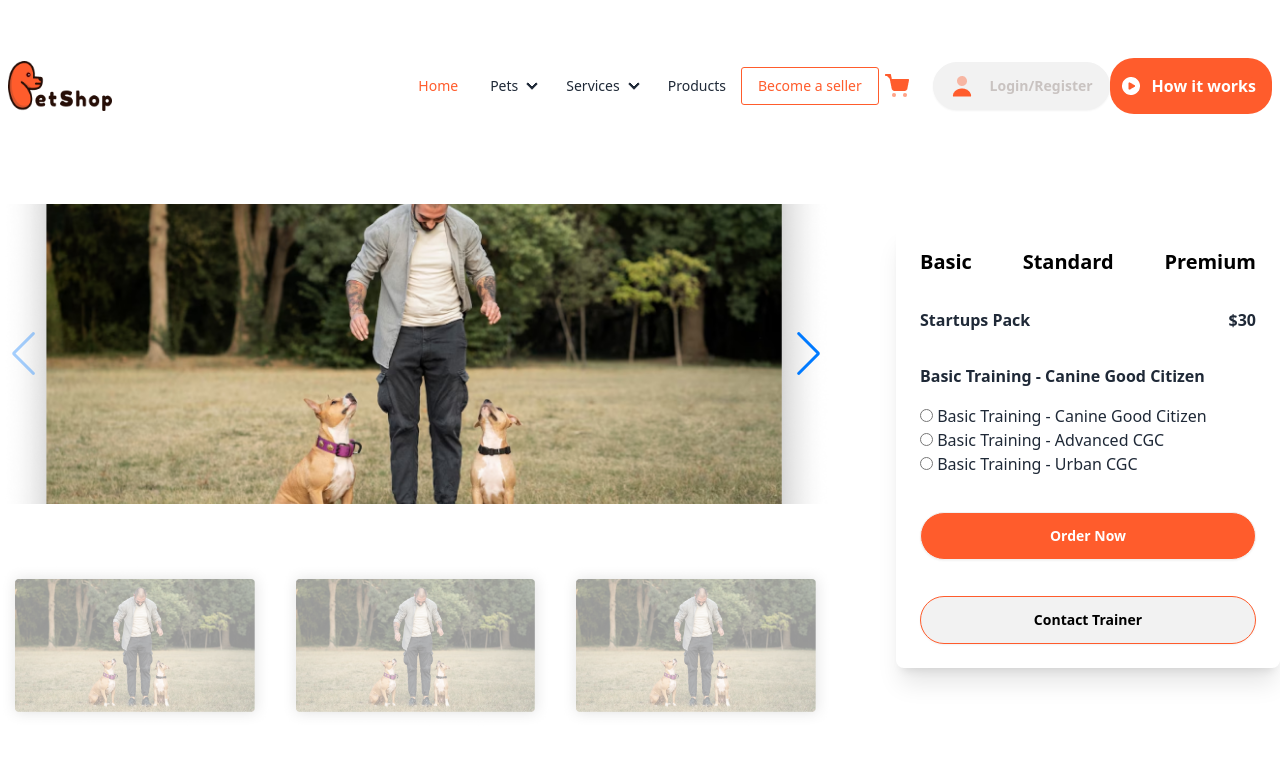
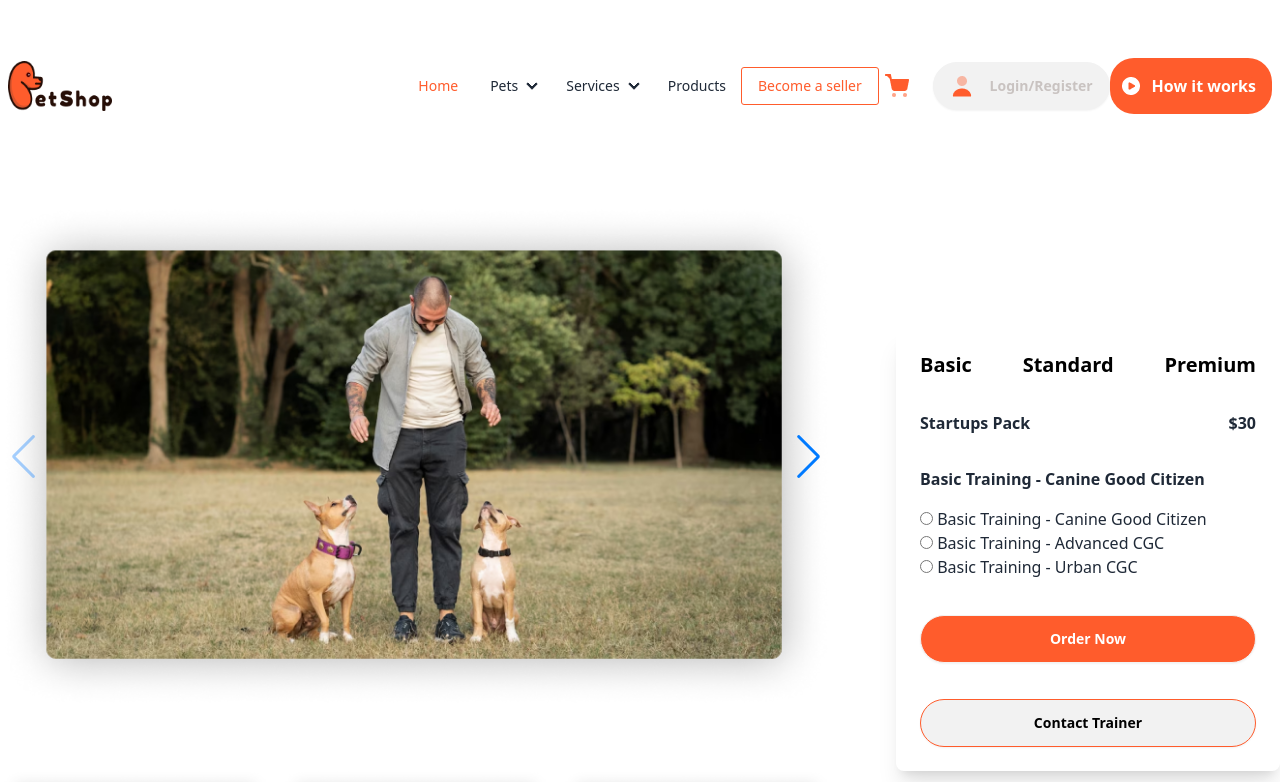
Before and after one commit to Jewel-190237/per-shop, a React (Vite) app: page /review in a window 1280 px wide. Shown: the top 782 px of the page. Built offline with nearby package versions, Linux system fonts and the light colour scheme.

Commit message:
file updated

```diff
--- a/src/Components/Review/Review.jsx
+++ b/src/Components/Review/Review.jsx
@@ -45,7 +45,7 @@ const Review = () => {
                             className="mySwiper2"
                         >
                             <SwiperSlide>
-                                <img className='w-full' src={sliderPicture} />
+                                <img  src={sliderPicture} />
                             </SwiperSlide>
                             <SwiperSlide>
                                 <img src={sliderPicture} />
@@ -82,7 +82,7 @@ const Review = () => {
                         >
 
                             <SwiperSlide>
-                                <img className='w-full' src={sliderPicture} />
+                                <img src={sliderPicture} />
                             </SwiperSlide>
                             <SwiperSlide>
                                 <img src={sliderPicture} />
--- a/src/Components/Review/styles.css
+++ b/src/Components/Review/styles.css
@@ -22,9 +22,12 @@ body {
 }
 
 .swiper-slide {
+  width: 100%;
+  height: 100%;
   text-align: center;
   font-size: 18px;
   background: #fff;
+  /* border: 3px solid rgb(19, 167, 6); */
 
   /* Center slide text vertically */
   display: flex;
@@ -36,7 +39,8 @@ body {
   display: block;
   width: 100%;
   height: 100%;
-  object-fit: cover;
+  object-fit: contain;
+  /* border: 3px solid brown; */
 }
 
 /* body {
@@ -46,7 +50,7 @@ body {
 
 .swiper {
   width: 100%;
-  height: 300px;
+  height: 100%;
   margin-left: auto;
   margin-right: auto;
 }
@@ -57,18 +61,18 @@ body {
 }
 
 .mySwiper2 {
-  height: 80%;
+  height: 100%;
   width: 100%;
 }
 
 .mySwiper {
-  height: 20%;
+  height: 100%;
   box-sizing: border-box;
   padding: 10px 0;
 }
 
 .mySwiper .swiper-slide {
-  width: 25%;
+  width: 100%;
   height: 100%;
   opacity: 0.4;
 }
@@ -81,5 +85,5 @@ body {
   display: block;
   width: 100%;
   height: 100%;
-  object-fit: cover;
+  object-fit: cover!important
 }
```
